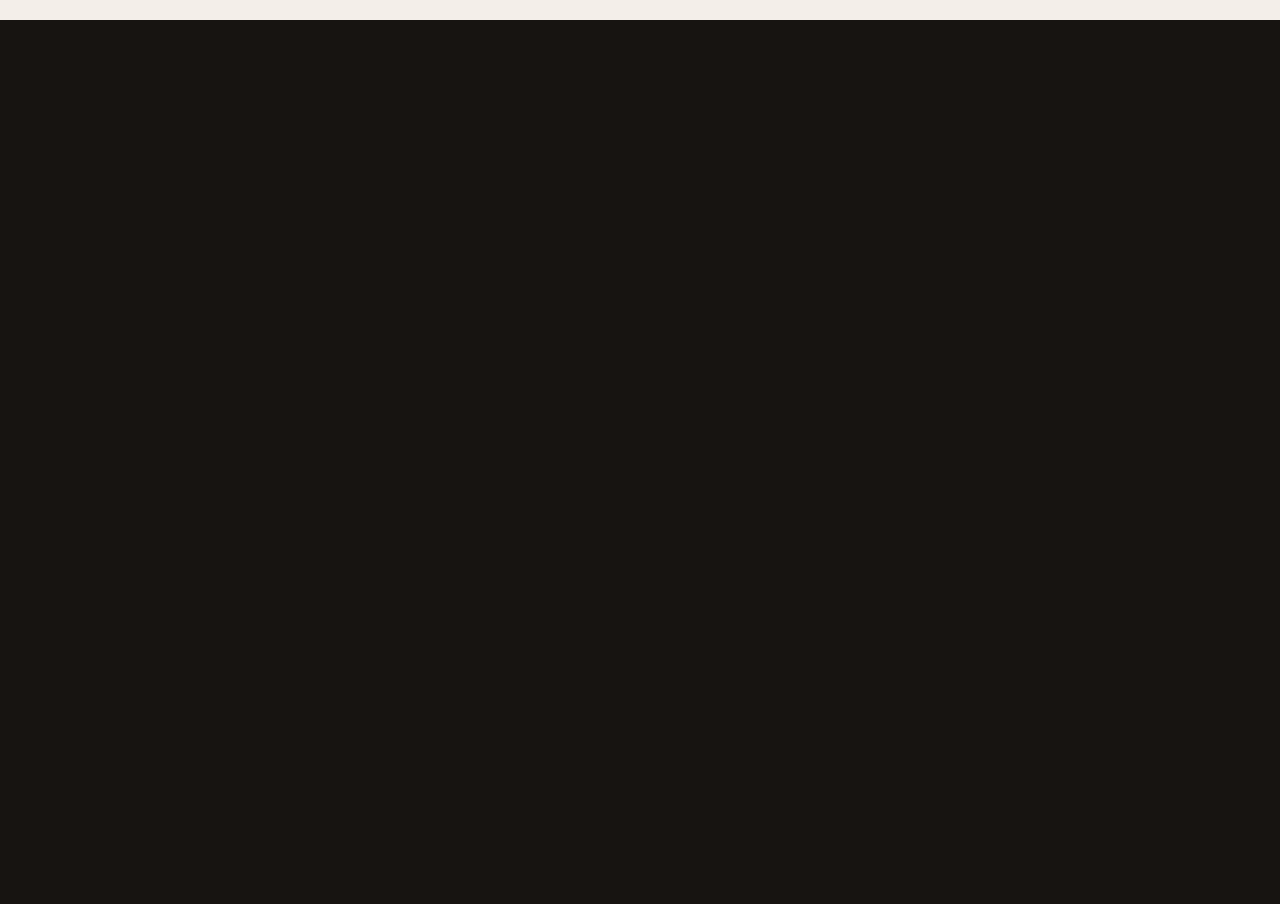
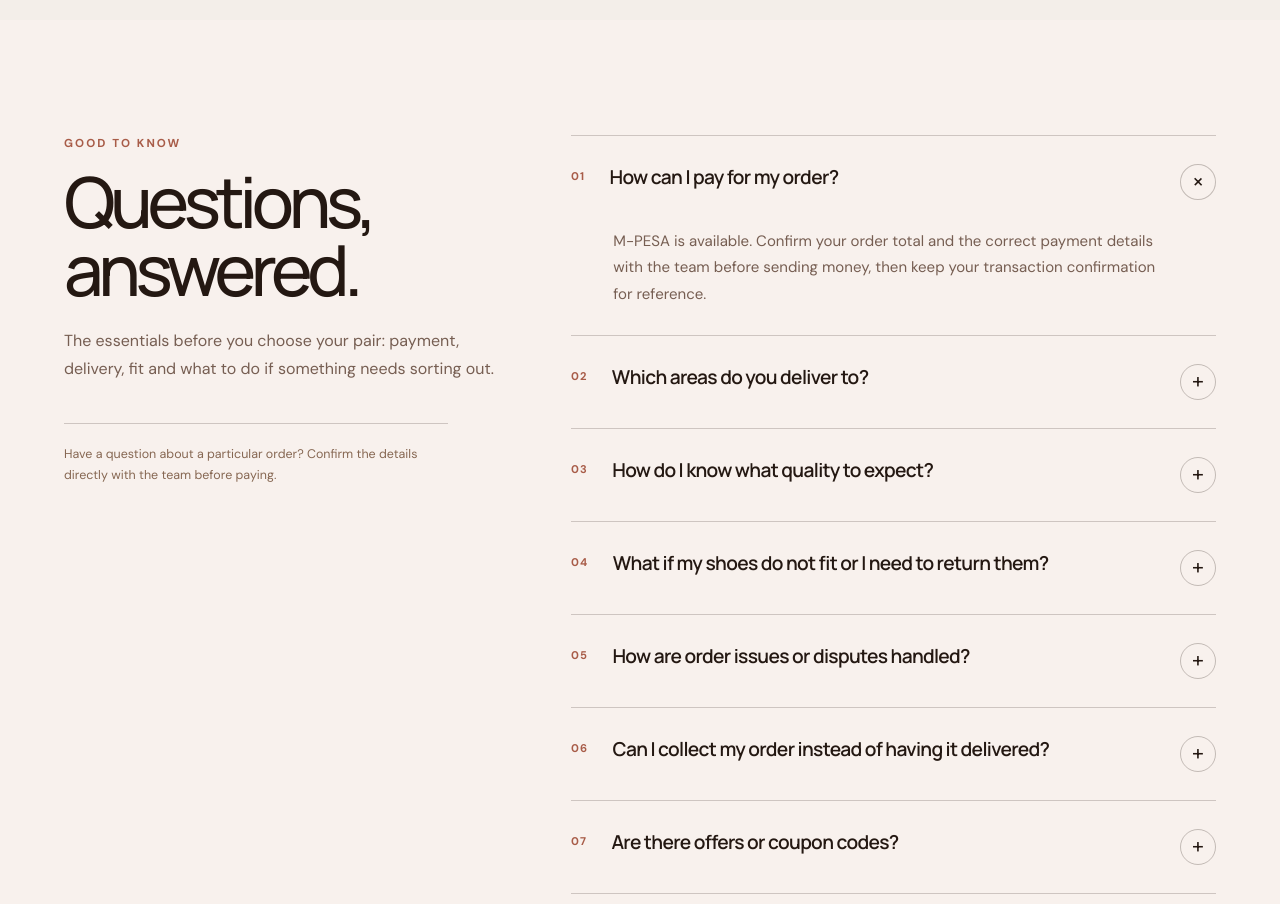
Before and after one commit to DollarKing-rgb/DontireSneakers.com, a React (Vite) app in the folder client/: page / in a window 1280 px wide. Shown: the part 6500-7404 px from the top of the page. Before the commit the page ends 6520 px from the top, so only its background shows below. Built offline with nearby package versions, Linux system fonts and the light colour scheme.

Commit message:
feat: add Faq component and integrate it into StorefrontLayout

```diff
--- /dev/null
+++ b/client/src/components/Faq.tsx
@@ -0,0 +1,134 @@
+import { useState } from "react";
+import { AnimatePresence, motion, useReducedMotion } from "framer-motion";
+
+const questions = [
+  {
+    question: "How can I pay for my order?",
+    answer:
+      "M-PESA is available. Confirm your order total and the correct payment details with the team before sending money, then keep your transaction confirmation for reference.",
+  },
+  {
+    question: "Which areas do you deliver to?",
+    answer:
+      "We handle delivery enquiries for Nairobi, Kiambu, Murang’a, Machakos and Narok. Share your exact location so the team can confirm availability, the delivery fee and the expected timing before you pay.",
+  },
+  {
+    question: "How do I know what quality to expect?",
+    answer:
+      "Check the product photos, description and size details for the pair you want. If you need a closer look or more information about its materials or condition, ask the team to confirm those details before ordering.",
+  },
+  {
+    question: "What if my shoes do not fit or I need to return them?",
+    answer:
+      "Contact the team with your order details before sending a pair back. They will confirm the applicable exchange or return terms, including eligibility, condition requirements and the next steps. Please check these terms before purchasing if fit is a concern.",
+  },
+  {
+    question: "How are order issues or disputes handled?",
+    answer:
+      "Share your order details, M-PESA transaction reference if relevant, and clear photos of the issue with the team. They can review what happened and explain the available resolution and any return instructions before you send anything back.",
+  },
+  {
+    question: "Can I collect my order instead of having it delivered?",
+    answer:
+      "Ask the team whether pickup is available for your order. They will confirm the collection point and time before you travel.",
+  },
+  {
+    question: "Are there offers or coupon codes?",
+    answer:
+      "Coupons are coming soon, but no active code is listed here yet. When an offer is available, check its eligibility, expiry date and any exclusions before placing an order.",
+  },
+];
+
+function Faq() {
+  const [openIndex, setOpenIndex] = useState<number | null>(0);
+  const shouldReduceMotion = useReducedMotion();
+
+  return (
+    <section
+      aria-labelledby="faq-heading"
+      className="bg-[#f8f1ed] py-[clamp(4.5rem,9vw,8rem)] text-[#241812]"
+      id="faq"
+    >
+      <div className="mx-auto grid max-w-[112rem] gap-[clamp(2.5rem,6vw,7rem)] px-[clamp(1.35rem,5vw,5.6rem)] min-[900px]:grid-cols-[minmax(0,.8fr)_minmax(0,1.2fr)]">
+        <div className="min-w-0">
+          <p className="mb-4 text-[.72rem] font-bold uppercase tracking-[.18em] text-[#a85c48]">
+            Good to know
+          </p>
+          <h2
+            className="m-0 max-w-[37rem] font-[Manrope,sans-serif] text-[clamp(2.8rem,5.5vw,5.8rem)] font-medium leading-[.96] tracking-[-.075em]"
+            id="faq-heading"
+          >
+            Questions, answered.
+          </h2>
+          <p className="mt-6 max-w-[34rem] text-[clamp(.95rem,1.25vw,1.08rem)] leading-[1.75] text-[#765e52]">
+            The essentials before you choose your pair: payment, delivery, fit
+            and what to do if something needs sorting out.
+          </p>
+          <div className="mt-10 hidden max-w-[24rem] border-t border-[#241812]/20 pt-5 text-[.78rem] leading-[1.65] text-[#866752] min-[900px]:block">
+            Have a question about a particular order? Confirm the details
+            directly with the team before paying.
+          </div>
+        </div>
+
+        <div className="min-w-0 border-t border-[#241812]/20">
+          {questions.map(({ question, answer }, index) => {
+            const isOpen = openIndex === index;
+            const questionId = `faq-question-${index + 1}`;
+            const answerId = `faq-answer-${index + 1}`;
+
+            return (
+              <div className="border-b border-[#241812]/20" key={question}>
+                <h3 className="m-0">
+                  <button
+                    aria-controls={answerId}
+                    aria-expanded={isOpen}
+                    className="group flex w-full items-start gap-4 py-5 text-left focus-visible:rounded-lg focus-visible:outline-2 focus-visible:outline-offset-2 focus-visible:outline-[#a85c48] min-[640px]:gap-6 min-[640px]:py-7"
+                    id={questionId}
+                    onClick={() => setOpenIndex(isOpen ? null : index)}
+                    type="button"
+                  >
+                    <span className="mt-1 shrink-0 text-[.7rem] font-bold tracking-[.12em] text-[#a85c48]">
+                      {String(index + 1).padStart(2, "0")}
+                    </span>
+                    <span className="min-w-0 flex-1 font-[Manrope,sans-serif] text-[clamp(1.05rem,1.5vw,1.35rem)] font-semibold leading-[1.4] tracking-[-.035em] transition-colors group-hover:text-[#a85c48]">
+                      {question}
+                    </span>
+                    <motion.span
+                      animate={{ rotate: isOpen ? 45 : 0 }}
+                      aria-hidden="true"
+                      className="flex h-8 w-8 shrink-0 items-center justify-center rounded-full border border-[#241812]/25 text-[1.35rem] font-light leading-none min-[640px]:h-9 min-[640px]:w-9"
+                      transition={{ duration: shouldReduceMotion ? 0 : 0.22 }}
+                    >
+                      +
+                    </motion.span>
+                  </button>
+                </h3>
+                <AnimatePresence initial={false}>
+                  {isOpen && (
+                    <motion.div
+                      animate={{ height: "auto", opacity: 1 }}
+                      className="overflow-hidden"
+                      exit={{ height: 0, opacity: 0 }}
+                      id={answerId}
+                      initial={{ height: 0, opacity: 0 }}
+                      key={answerId}
+                      role="region"
+                      aria-labelledby={questionId}
+                      transition={{ duration: shouldReduceMotion ? 0 : 0.28, ease: "easeOut" }}
+                    >
+                      <p className="max-w-[40rem] pb-6 pl-[2.15rem] pr-10 text-[.94rem] leading-[1.75] text-[#765e52] min-[640px]:pb-7 min-[640px]:pl-[2.65rem]">
+                        {answer}
+                      </p>
+                    </motion.div>
+                  )}
+                </AnimatePresence>
+              </div>
+            );
+          })}
+        </div>
+      </div>
+    </section>
+  );
+}
+
+export default Faq;
--- a/client/src/layouts/StorefrontLayout.tsx
+++ b/client/src/layouts/StorefrontLayout.tsx
@@ -5,6 +5,7 @@ import Categories from "../components/Categories";
 import FeaturedCollection from "../components/FeaturedCollection";
 import WhyShop from "../components/WhyShop";
 import CustomerReviews from "../components/CustomerReviews";
+import Faq from "../components/Faq";
 
 type IconProps = {
   size?: number;
@@ -368,6 +369,7 @@ const StorefrontLayout = () => {
       <FeaturedCollection />
       <WhyShop />
       <CustomerReviews />
+      <Faq />
     </main>
   );
 };
```
